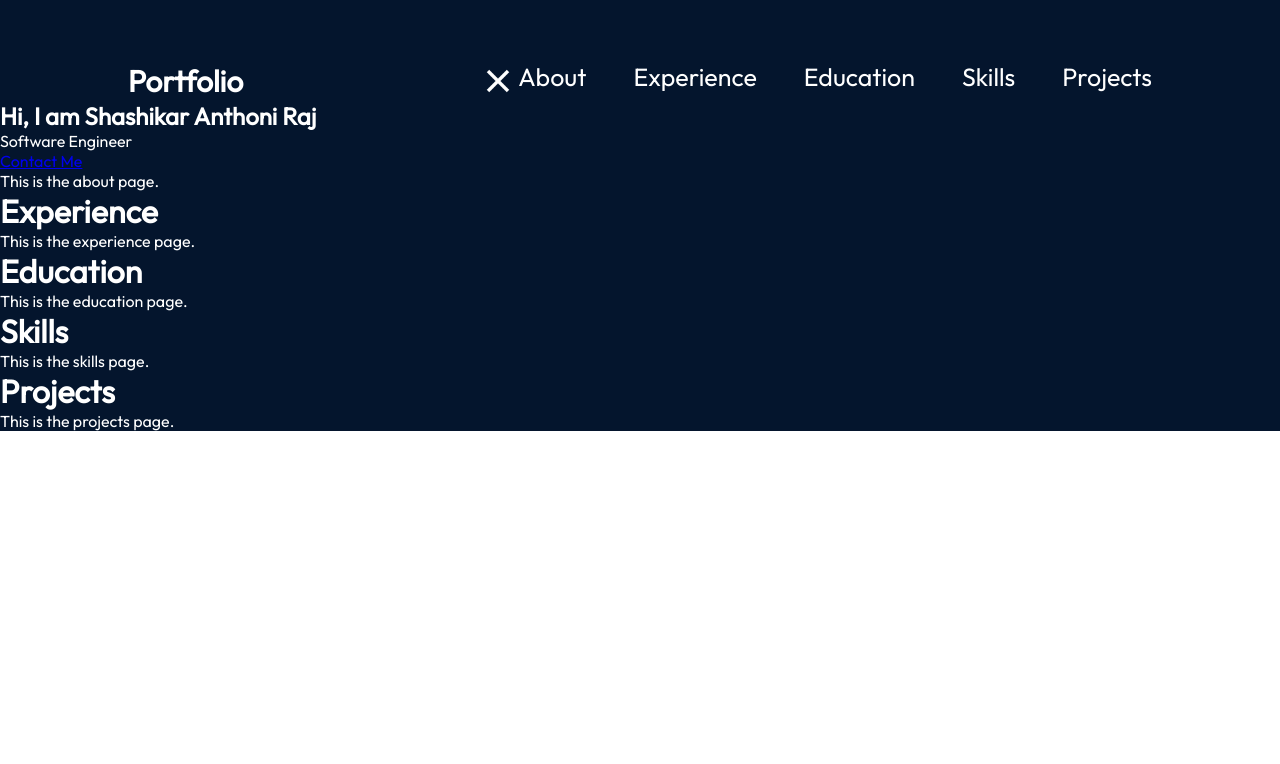
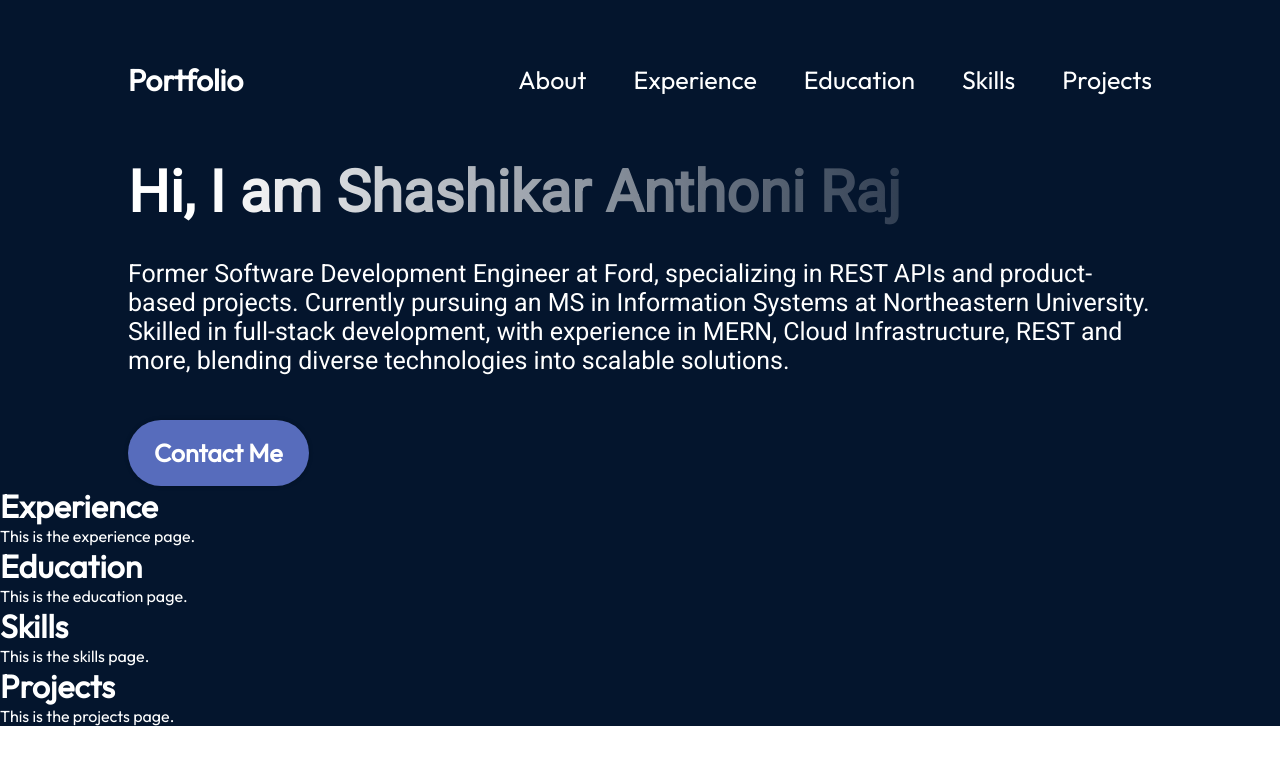
Before and after one commit to ShashikarNEU/personal-portfolio, a React (Create React App) app: page / in a window 1280 px wide. Shown: the top 764 px of the page. Built offline with nearby package versions, Linux system fonts and the light colour scheme.

Commit message:
Added Hero/About section

```diff
--- a/src/components/About/about.module.css
+++ b/src/components/About/about.module.css
@@ -2,91 +2,85 @@
 
 .container {
   position: relative;
-  background-color: rgba(12, 12, 12, 0.6);
-  border-radius: 15px;
-  padding: 73px;
-  margin-top: 129px;
-  z-index: 1;
+  display: flex;
+  align-items: center;
+  justify-content: space-between;
+  margin-top: 59px;
   margin-left: 10%;
   margin-right: 10%;
-}
-
-.title {
-  color: var(--color-text);
-  font-size: 35px;
-  font-weight: 700;
-  letter-spacing: 1.75px;
-  text-transform: uppercase;
+  z-index: 1;
 }
 
 .content {
   display: flex;
-  flex-direction: row;
-  align-items: center;
+  flex-direction: column;
+  align-items: flex-start;
+  color: var(--color-text);
+  z-index: 1;
 }
 
-.aboutImage {
-  width: 35%;
+.title {
+  font-size: 58px;
+  font-weight: 900;
+  margin-bottom: 33px;
+  font-family: var(--font-roboto);
+  background: linear-gradient(
+    90deg,
+    rgba(255, 255, 255, 1) 10%,
+    rgba(255, 255, 255, 0) 120%
+  );
+  color: #b5cae5;
+  -webkit-text-fill-color: transparent;
+  -webkit-background-clip: text;
+  background-clip: text;
 }
 
-.aboutItems {
-  color: var(--color-text);
-  display: flex;
-  flex-direction: column;
-  gap: 50px;
+.description {
+  font-size: 25px;
+  font-family: var(--font-roboto);
+  margin-bottom: 45px;
 }
 
-.aboutItem {
-  display: flex;
-  flex-direction: row;
-  align-items: center;
-  border-radius: 20px;
-  list-style: none;
-  padding: 25px;
-  background-image: linear-gradient(
-    90deg,
-    rgba(165, 215, 232, 0.42) 0%,
-    rgba(255, 255, 255, 0) 100%
-  );
-  background-size: 0 100%;
-  background-repeat: no-repeat;
-  transition: 0.4s;
+.contactBtn {
+  text-decoration: none;
+  background-color: var(--color-primary);
+  color: var(--color-text);
+  border-radius: 100px;
+  font-size: 25px;
+  font-weight: 600;
+  padding: 17px 26px;
+  box-shadow: 0 0 4px 0 rgba(0, 0, 0, 0.25);
+  height: 90%;
 }
 
-.aboutItem:hover {
-  background-size: 100% 100%;
+.heroImg {
+  width: 50%;
+  z-index: 1;
+
+  animation-name: floating;
+  animation-duration: 3s;
+  animation-iteration-count: infinite;
+  animation-timing-function: ease-in-out;
 }
 
-.aboutItem h3 {
-  font-size: 25px;
-  font-weight: 600;
-}
-
-.aboutItem p {
-  font-size: 25px;
+@keyframes floating {
+  0% {
+    transform: translate(0, 0px);
+  }
+  50% {
+    transform: translate(0, 10px);
+  }
+  100% {
+    transform: translate(0, -0px);
+  }
 }
 
 @media screen and (max-width: 830px) {
   .container {
-    background-color: transparent;
-    padding-left: 0;
-    padding-right: 0;
+    flex-direction: column-reverse;
   }
 
   .content {
-    flex-direction: column;
-  }
-
-  .aboutImage {
-    display: none;
-  }
-
-  .aboutItems {
-    margin-top: 29px;
-  }
-
-  .aboutItem {
-    padding-left: 0;
-    padding-right: 0;
+    align-items: center;
   }
 }
--- a/src/components/About/about.tsx
+++ b/src/components/About/about.tsx
@@ -1,14 +1,16 @@
 import React from 'react';
-import styles from './app.module.css';
+import styles from './about.module.css';
+import Title from './title';
 
 const About: React.FC = () => {
   return (
-    <section>
-      <div>
-        <h1>Hi, I am Shashikar Anthoni Raj</h1>
-        <p>Software Engineer</p>
-        <a href="mailto:anthoniraj.s@northeastern.edu">Contact Me</a>
-        <p>This is the about page.</p>
+    <section className={styles.container}>
+      <div className={styles.content}>
+        <Title/>
+        <p className={styles.description}>
+         Former Software Development Engineer at Ford, specializing in REST APIs and product-based projects. Currently pursuing an MS in Information Systems at Northeastern University. Skilled in full-stack development, with experience in MERN, Cloud Infrastructure, REST and more, blending diverse technologies into scalable solutions.
+        </p>
+        <a href="mailto:anthoniraj.s@northeastern.edu" className={styles.contactBtn}>Contact Me</a>
       </div>
     </section>
   );
--- /dev/null
+++ b/src/components/About/title.tsx
@@ -0,0 +1,26 @@
+import React, {useState, useEffect} from 'react';
+import styles from './about.module.css';
+
+const Title = () => {
+  const [title, setTitle] = useState('Hi, I am Shashikar Anthoni Raj');
+
+  useEffect(() => {
+    let index = 0;
+
+    const typeTitle = () => {
+      if(index < title.length) {
+        setTitle(title.slice(0, index + 1));
+        index++;
+        setTimeout(typeTitle, 55);
+      }
+    };
+
+    typeTitle();
+  }, []);
+
+  return (
+    <h1 className={styles.title}>{title}</h1>
+  )
+}
+
+export default Title;
--- a/src/components/Navbar/navbar.module.css
+++ b/src/components/Navbar/navbar.module.css
@@ -3,10 +3,10 @@
 .navbar {
   display: flex;
   justify-content: space-between;
-  margin: 0 10%;
   padding-top: 61px;
   z-index: 2;
   align-items: center;
+  margin: 0 10%;
 }
 
 .title {
@@ -27,7 +27,7 @@
 }
 
 .menuBtn {
-  display: block;
+  display: none;
 }
 
 .menuItems a {
--- a/src/components/Navbar/navbar.tsx
+++ b/src/components/Navbar/navbar.tsx
@@ -13,7 +13,7 @@ const Navbar = () => {
       <a className={styles.title} href="/">Portfolio</a>
 
       <div className={styles.menu}>
-        <img className={styles.menuBtn} src={menuOpen ? menuIcon : closeIcon} onClick={() => {setMenuOpen(!menuOpen)}} alt="menu-button" />
+        <img className={styles.menuBtn} src={!menuOpen ? menuIcon : closeIcon} onClick={() => {setMenuOpen(!menuOpen)}} alt="menu-button" />
         <ul className={`${styles.menuItems} ${menuOpen && styles.menuOpen}`}>
           <li><a href="#about">About</a></li>
           <li><a href="#experience">Experience</a></li>
```
